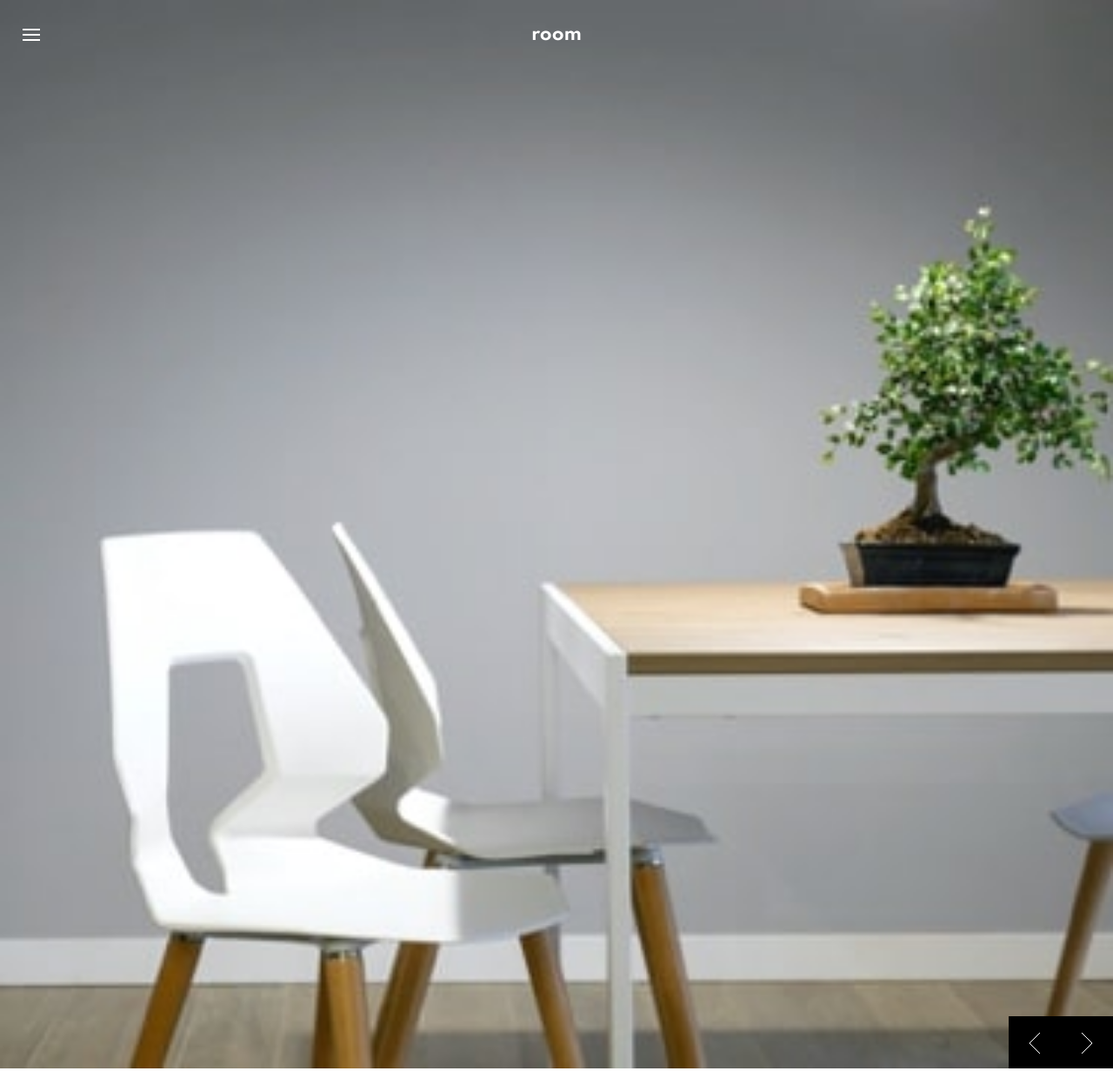
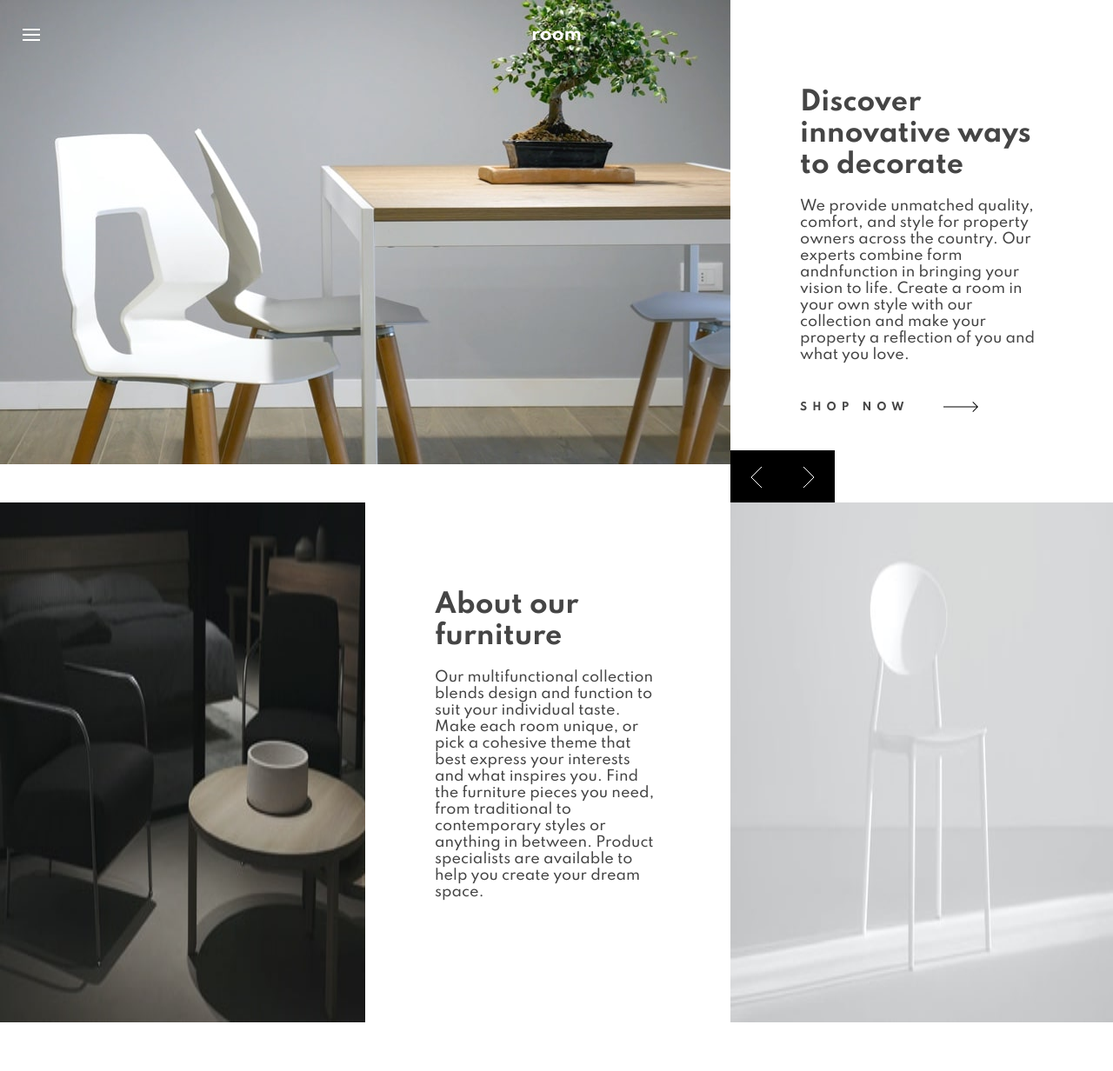
Before and after one commit to Nylsen/room, a plain HTML site: page index.html in a window 1280 px wide. Shown: the top 1232 px of the page at 87% size. After the commit the page ends 1176 px from the top, so only its background shows below. Drawn offline with Linux system fonts and the light colour scheme.

Commit message:
Added: desktop display

```diff
--- a/index.html
+++ b/index.html
@@ -52,7 +52,8 @@
         <div class="gallery">
           <div id="article-1" class="article shown">
             <div class="article-img">
-              <img src="./resources/assets/images/mobile-image-hero-1.jpg" />
+              <img class="mobile-hero" src="./resources/assets/images/mobile-image-hero-1.jpg" />
+              <img class="desktop-hero" src="./resources/assets/images/desktop-image-hero-1.jpg" />
               <a class="prev" onclick="nextSlide(-1)"></a>
               <a class="next" onclick="nextSlide(1)"></a>
             </div>
@@ -68,7 +69,8 @@
           </div>
           <div id="article-2" class="article">
             <div class="article-img">
-              <img src="./resources/assets/images/mobile-image-hero-2.jpg" />
+              <img class="mobile-hero" src="./resources/assets/images/mobile-image-hero-2.jpg" />
+              <img class="desktop-hero" src="./resources/assets/images/desktop-image-hero-2.jpg" />
               <a class="prev" onclick="nextSlide(-1)"></a>
               <a class="next" onclick="nextSlide(1)"></a>
             </div>
@@ -84,7 +86,8 @@
           </div>
           <div id="article-3" class="article">
             <div class="article-img">
-              <img src="./resources/assets/images/mobile-image-hero-3.jpg" />
+              <img class="mobile-hero" src="./resources/assets/images/mobile-image-hero-3.jpg" />
+              <img class="desktop-hero" src="./resources/assets/images/desktop-image-hero-3.jpg" />
               <a class="prev" onclick="nextSlide(-1)"></a>
               <a class="next" onclick="nextSlide(1)"></a>
             </div>
--- a/resources/css/style.css
+++ b/resources/css/style.css
@@ -2,11 +2,11 @@
 @import './navbar.css';
 
 /* BODY CONTENT, GALLERY AND ARTICLES */
-.article-img > img {
-  height: auto;
+.content {
+  height: 100%;
   width: 100%;
+  background-color: black;
 }
-
 .article {
   position: relative;
   display: none;
@@ -14,6 +14,8 @@
   visibility: hidden;
   opacity: 0;
   position: relative;
+  color: black;
+  background-color: white;
   transition: opacity 3s ease-in-out;
 }
 .article.shown {
@@ -27,6 +29,13 @@
 
 .article-img {
   position: relative;
+}
+.article-img > .mobile-hero {
+  height: auto;
+  width: 100%;
+}
+.article-img > .desktop-hero {
+  display: none;
 }
 .prev,
 .next {
@@ -93,8 +102,52 @@
   padding-left: 40px;
 }
 
+.about {
+  color: black;
+  background-color: white;
+}
 .about img {
   height: auto;
   margin-bottom: -5px;
   width: 100%;
 }
+
+/* DESKTOP DISPLAY */
+@media only screen and (min-width: 1280px) {
+  .article.shown {
+    display: flex;
+  }
+  .article-img > .mobile-hero {
+    display: none;
+  }
+  .article-img > .desktop-hero {
+    display: block;
+    width: auto;
+  }
+  .prev,
+  .next {
+    bottom: 0;
+  }
+  .prev {
+    right: -60px;
+  }
+  .next {
+    right: -120px;
+  }
+  .article-info {
+    flex: 1;
+    height: 100%;
+    padding: 100px 80px;
+  }
+  .article-info > h2 {
+    font-size: 30px;
+  }
+  .about {
+    display: flex;
+  }
+  .about img {
+    height: auto;
+    margin-bottom: 0;
+    width: auto;
+  }
+}
```
